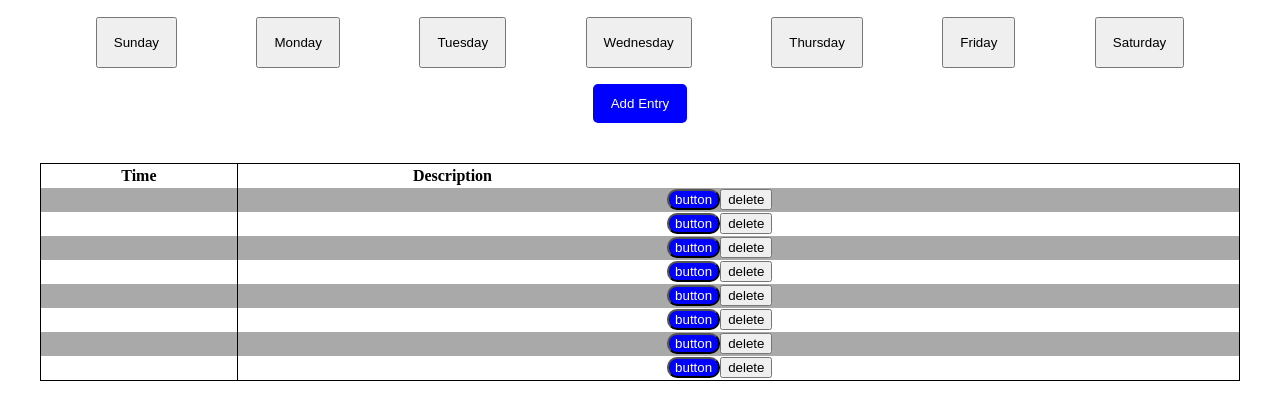
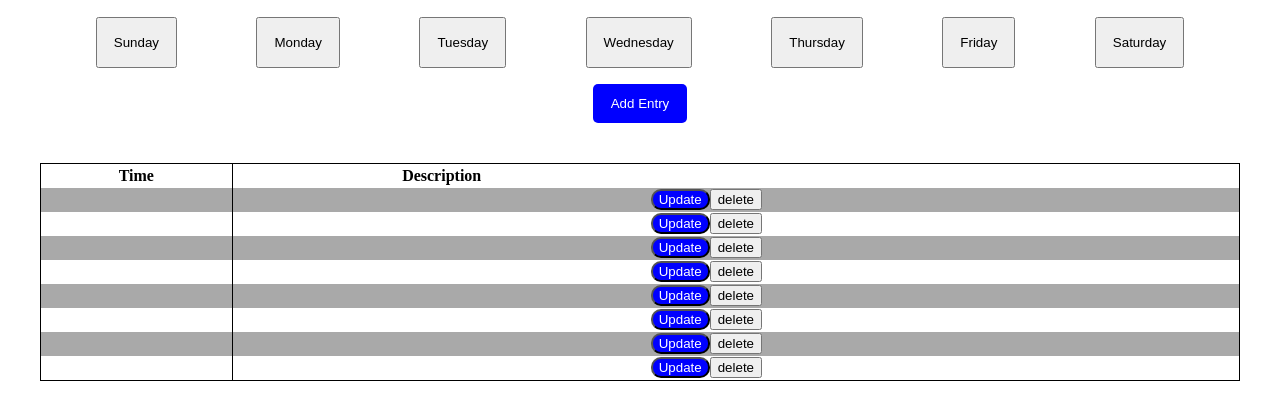
Before and after one commit to cbrisk/week-planner, a plain HTML site: page week-planner/index.html in a window 1280 px wide. Shown: the part 79-498 px from the top of the page. Drawn offline with Linux system fonts and the light colour scheme.

Commit message:
css changes needed on table

```diff
--- a/week-planner/index.html
+++ b/week-planner/index.html
@@ -75,44 +75,44 @@
           <tr class="table-row">
             <td class="border time"></td>
             <td class="description"></td>
-            <td><button class=" button">button</button><button class="delete-button">delete</button></td>
+            <td><button class=" button">Update</button><button class="delete-button">delete</button></td>
 
           </tr>
           <tr class="table-row">
             <td class="border"></td>
             <td></td>
-            <td><button class=" button">button</button><button class="delete-button">delete</button></td>
+            <td><button class=" button">Update</button><button class="delete-button">delete</button></td>
           </tr>
           <tr class="table-row">
             <td class="border"></td>
             <td></td>
-            <td><button class=" button">button</button><button class="delete-button">delete</button></td>
+            <td><button class=" button">Update</button><button class="delete-button">delete</button></td>
           </tr>
           <tr class="table-row">
             <td class="border"></td>
             <td></td>
-            <td><button class=" button">button</button><button class="delete-button">delete</button></td>
+            <td><button class=" button">Update</button><button class="delete-button">delete</button></td>
           </tr>
           <tr class="table-row">
             <td class="border"></td>
             <td></td>
-            <td><button class=" button">button</button><button class="delete-button">delete</button></td>
+            <td><button class=" button">Update</button><button class="delete-button">delete</button></td>
 
           </tr>
           <tr class="table-row">
             <td class="border"></td>
             <td></td>
-            <td><button class=" button">button</button><button class="delete-button">delete</button></td>
+            <td><button class=" button">Update</button><button class="delete-button">delete</button></td>
           </tr>
           <tr class="table-row">
             <td class="border"></td>
             <td></td>
-            <td><button class=" button">button</button><button class="delete-button">delete</button></td>
+            <td><button class=" button">Update</button><button class="delete-button">delete</button></td>
           </tr>
           <tr class="table-row">
             <td class="border"></td>
             <td></td>
-            <td><button class=" button">button</button><button class="delete-button">delete</button></td>
+            <td><button class=" button">Update</button><button class="delete-button">delete</button></td>
           </tr>
         </tbody>
       </table>
--- a/week-planner/styles.css
+++ b/week-planner/styles.css
@@ -88,6 +88,7 @@ td, th{
 }
 .border{
   border-right: 1px solid black;
+
 }
 
 .button {
```
